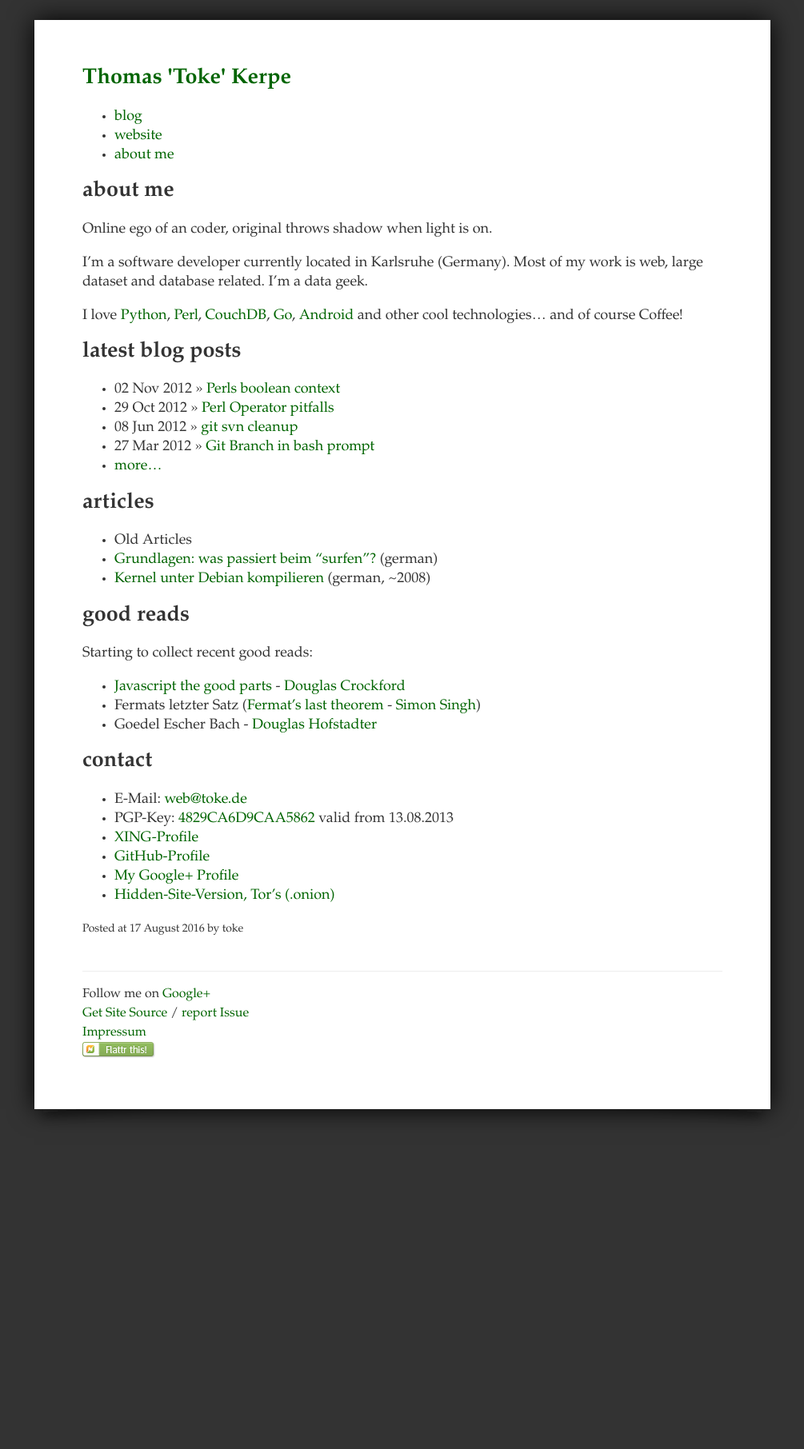
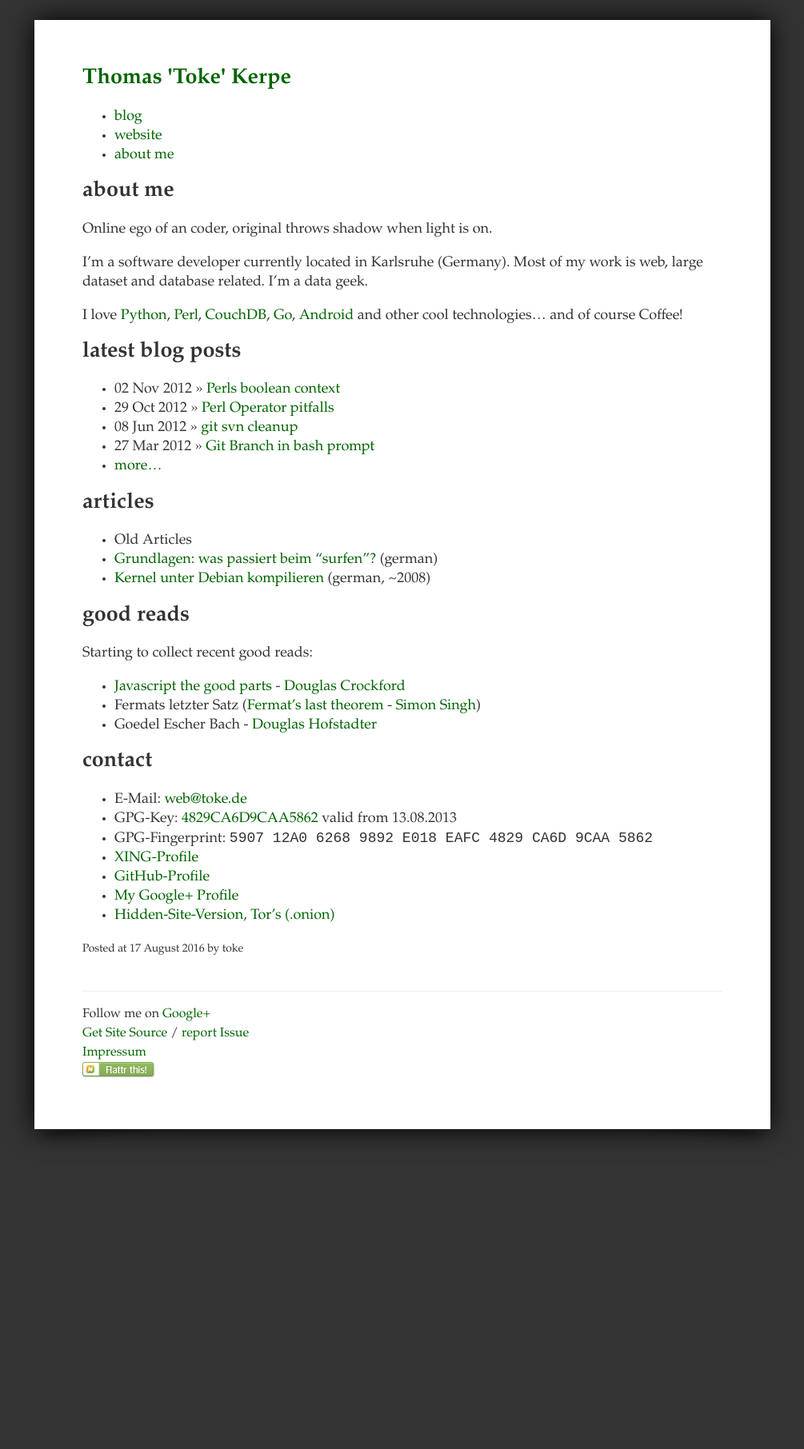
Before and after one commit to toke/toke.de, a Jekyll site: the page built from index.markdown, in a window 1280 px wide. Shown: the whole page at 80% size, without its empty margins (137-1142 px from the left). Built offline with Jekyll 4.4.1, drawn with Linux system fonts in a browser that asks for light colours; before the commit the page ends 1787 px from its top, so only the background shows below that.

Commit message:
Added GPG Fingerprint

```diff
--- a/index.markdown
+++ b/index.markdown
@@ -43,7 +43,8 @@ Starting to collect recent good reads:
 ## contact
 
  * E-Mail: [web@toke.de](mailto:web@toke.de)
- * PGP-Key: [4829CA6D9CAA5862](9CAA5862.asc) valid from 13.08.2013
+ * GPG-Key: [4829CA6D9CAA5862](9CAA5862.asc) valid from 13.08.2013
+ * GPG-Fingerprint: `5907 12A0 6268 9892 E018  EAFC 4829 CA6D 9CAA 5862`
  * [XING-Profile](https://www.xing.com/profile/Thomas_Kerpe)
  * [GitHub-Profile](https://github.com/toke/)
  * [My Google+ Profile](/+)
```
